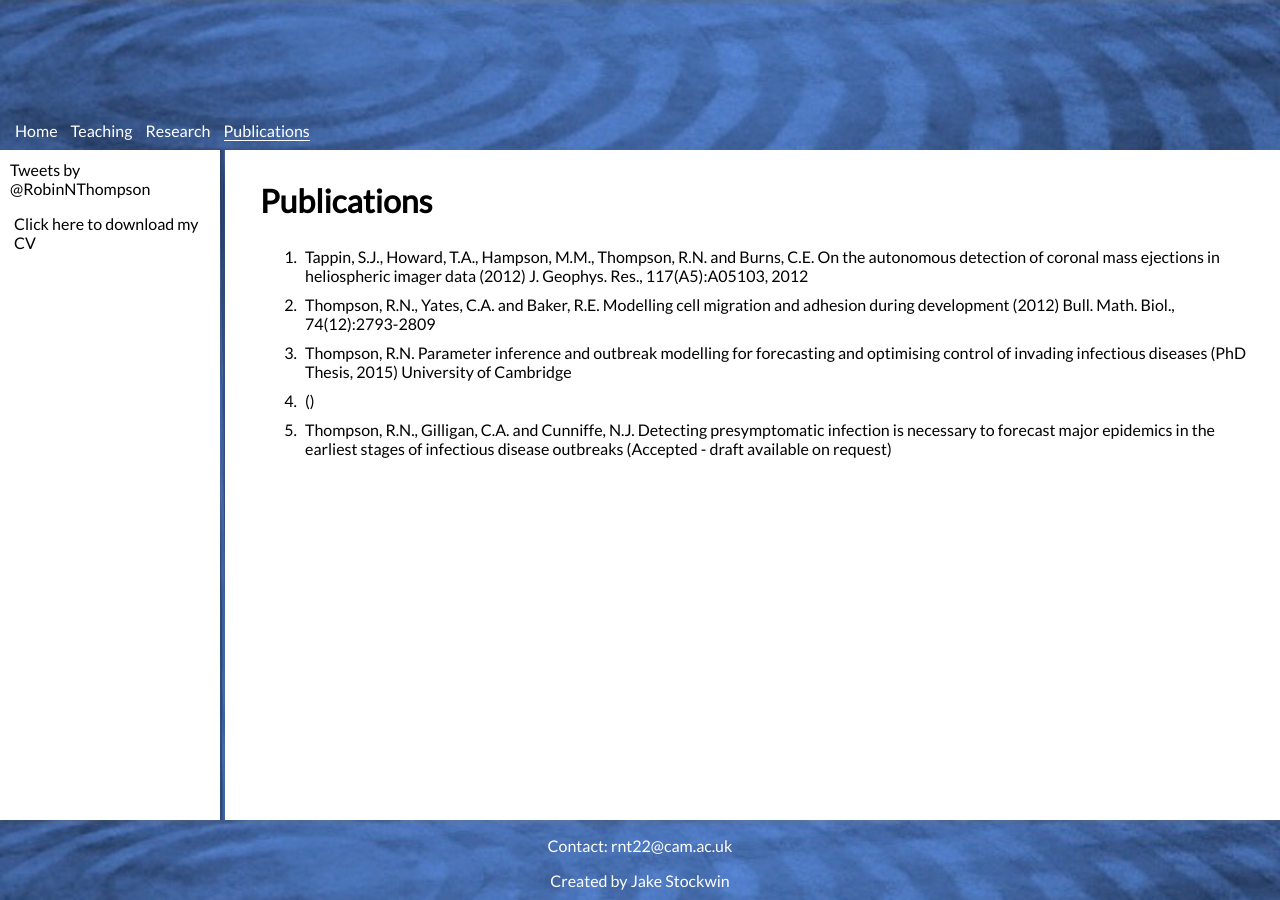
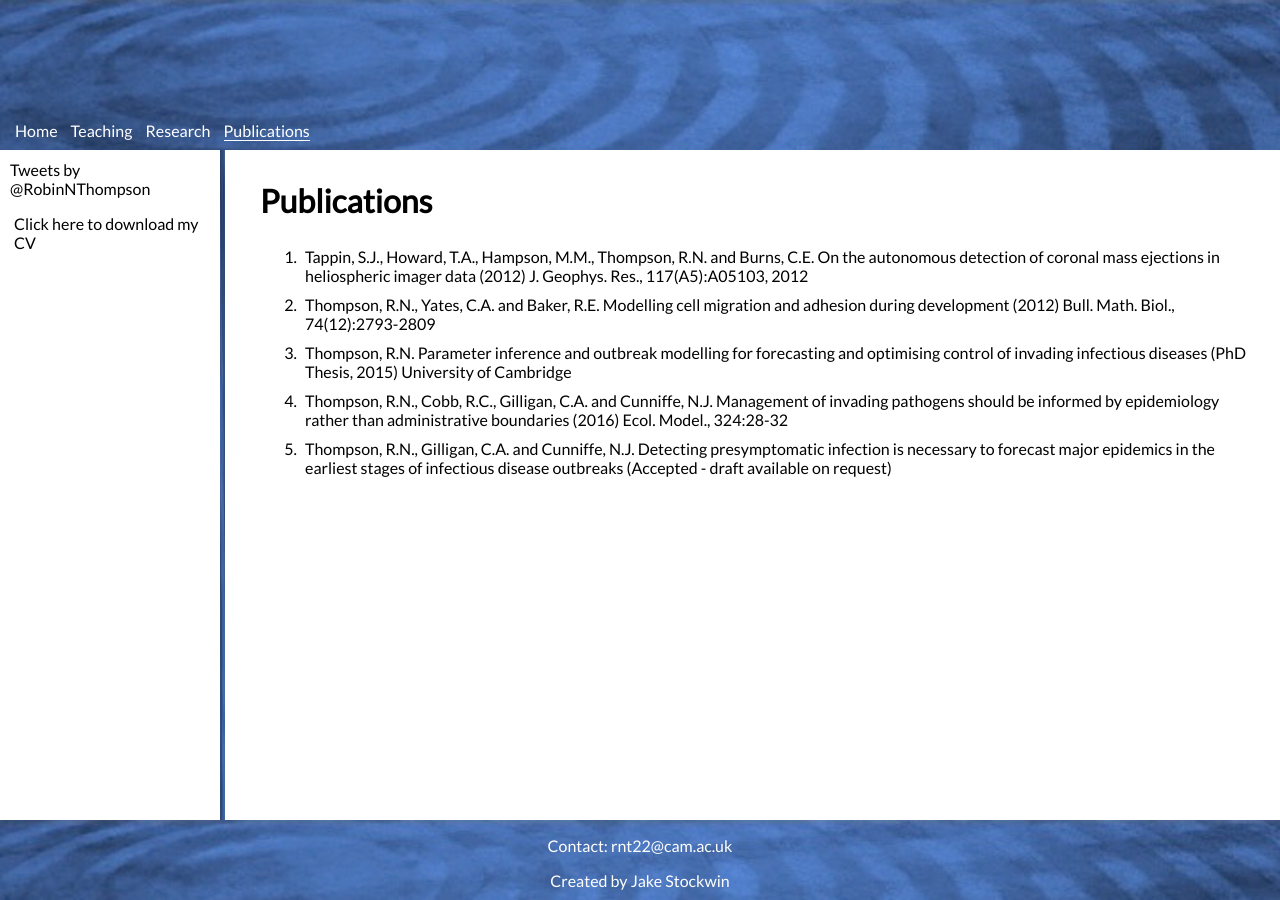
Before and after one commit to robin-thompson/robin-thompson.github.io, a Jekyll site: the page built from publications.html, in a window 1280 px wide. Built offline with Jekyll 4.4.1, drawn with Linux system fonts in a browser that asks for light colours; comment, search, counter and statistics services are not loaded.

Commit message:
Update publications

```diff
--- a/_publications/002-Administrative boundaries reduce the efficacy of plant pathogen quarantine.html
+++ b/_publications/002-Administrative boundaries reduce the efficacy of plant pathogen quarantine.html
@@ -2,5 +2,5 @@
 title: Management of invading pathogens should be informed by epidemiology rather than administrative boundaries
 authors: Thompson, R.N., Cobb, R.C., Gilligan, C.A. and Cunniffe, N.J.
 year: 2016
-ref: Ecol. Model., 324: 28-32.
+ref: Ecol. Model., 324:28-32
 ---
```
